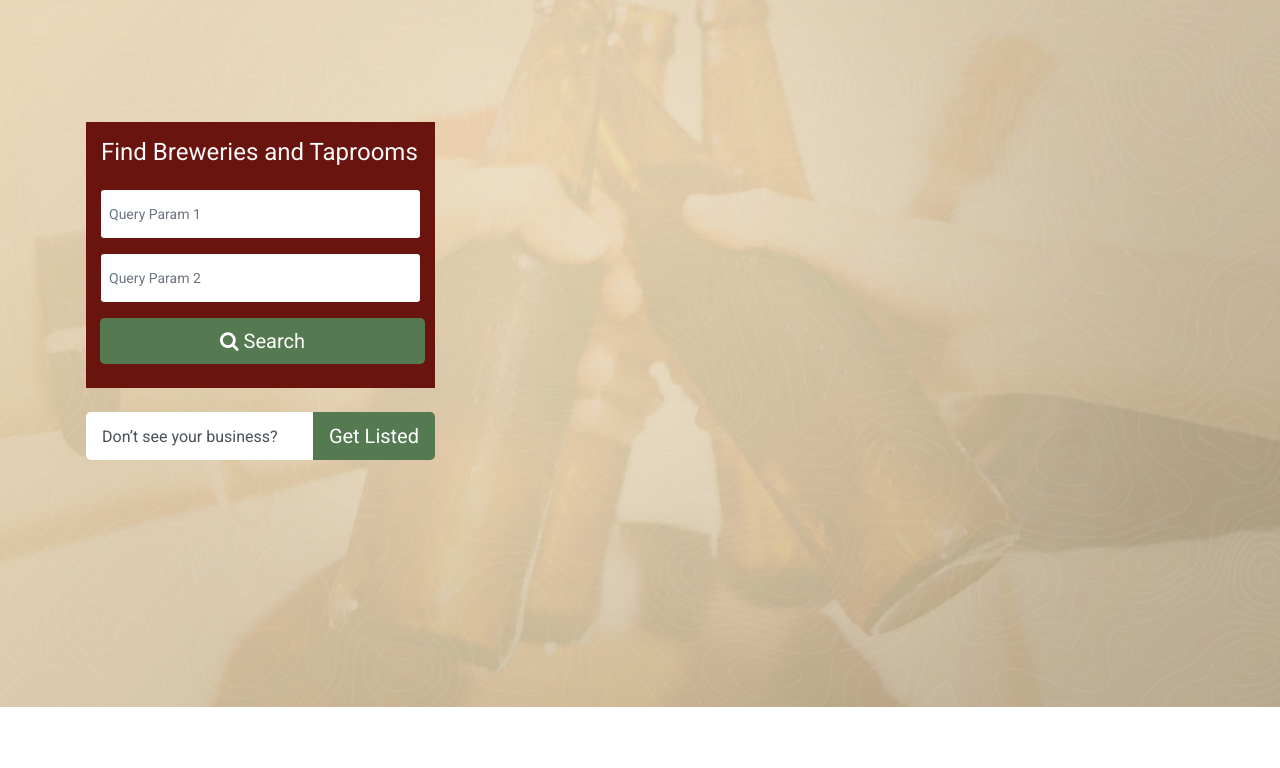
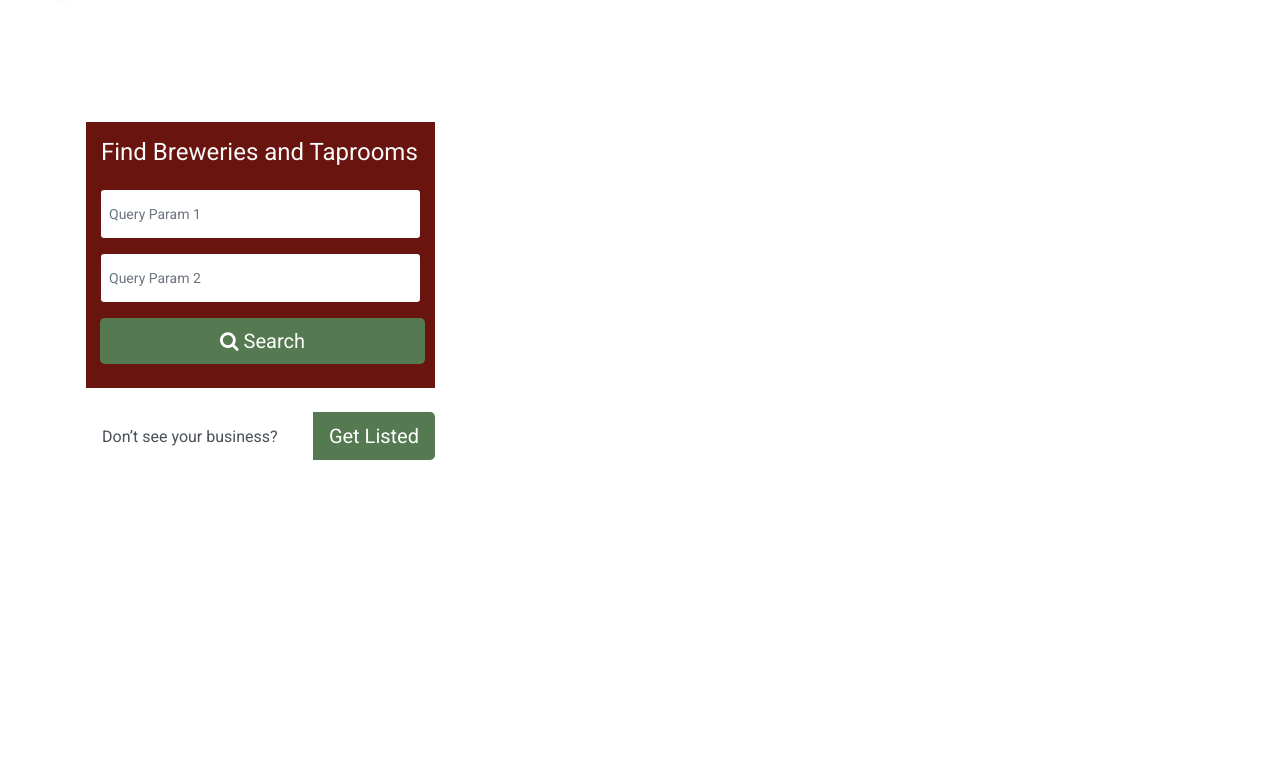
Before and after one commit to selceeus/colorado-beer-map-wireframe, a website: page index.html in a window 1280 px wide. Shown: the part 93-861 px from the top of the page. Drawn offline with nearby package versions, Linux system fonts and the light colour scheme; files that its build step writes are made by us from their sources; files whose address does not match are found by name; a web font is replaced by a local one.

Commit message:
Updates to theme sass file

```diff
--- a/css/_theme.scss
+++ b/css/_theme.scss
@@ -45,7 +45,7 @@
 li a.login.ml-3 {
     margin-left:0!important;
 }
-.home #hero {
+.home-hero {
     background-image: url(../img/cbm-landing-bkg-80.jpg);
     background-position: center;
     background-repeat: no-repeat;
```
Also changed, not shown: 1 other file.
